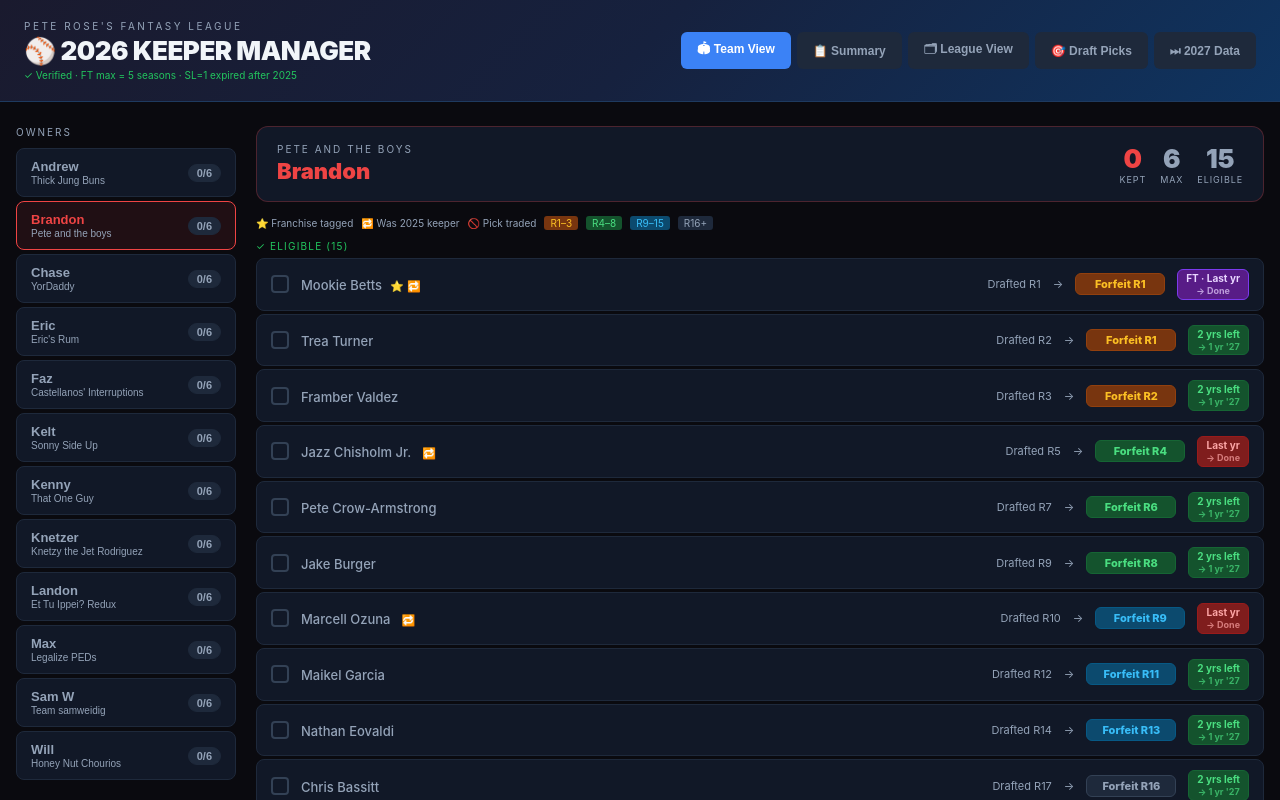
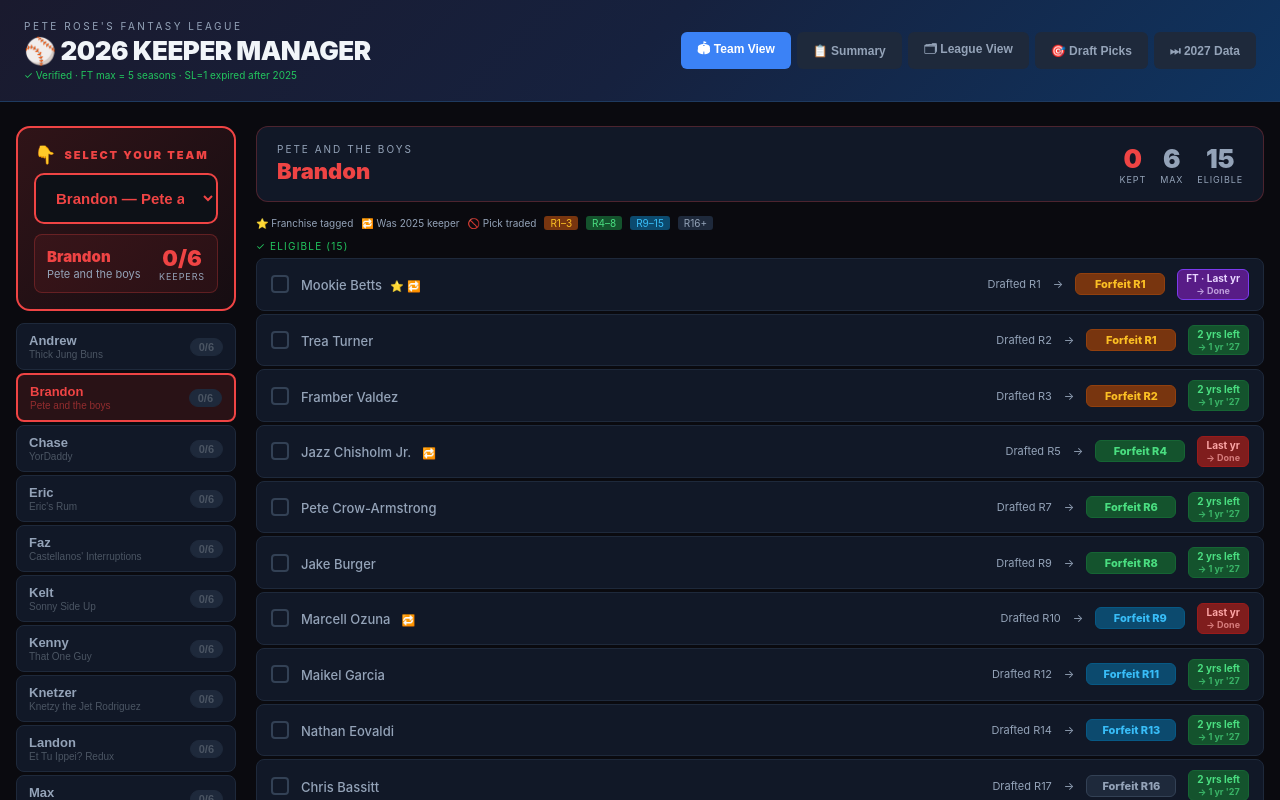
Before and after one commit to chasevandiver/fantasybaseballkeepers, a React (Vite) app: page / in a window 1280 px wide. Shown: the top 800 px of the page. Built offline with nearby package versions, Linux system fonts and the light colour scheme.

Commit message:
Update App.jsx

```diff
--- a/src/App.jsx
+++ b/src/App.jsx
@@ -560,32 +560,81 @@ export default function KeeperManager() {
           display: "grid", gridTemplateColumns: isMobile ? "1fr" : "220px 1fr", gap: 20
         }}>
 
-          {/* Owner selector */}
-          {isMobile ? (
+          {/* ── OWNER SELECTOR — big & obvious for everyone ── */}
+          <div>
+            <div style={{
+              background: `linear-gradient(135deg, ${ownerColor}2a, ${ownerColor}0d)`,
+              border: `2px solid ${ownerColor}`,
+              borderRadius: 14,
+              padding: "16px",
+              position: isMobile ? "sticky" : "static",
+              top: 0,
+              zIndex: 20,
+              marginBottom: 12,
+            }}>
+              {/* Label */}
+              <div style={{
+                fontSize: 11, fontWeight: 900, letterSpacing: "0.18em",
+                color: ownerColor, textTransform: "uppercase", marginBottom: 8,
+                display: "flex", alignItems: "center", gap: 6,
+              }}>
+                <span style={{ fontSize: 18 }}>👇</span> SELECT YOUR TEAM
+              </div>
+
+              {/* The dropdown */}
               <select
                 value={selectedOwner}
                 onChange={e => setSelectedOwner(e.target.value)}
                 style={{
-                width: "100%", padding: "10px 14px", borderRadius: 8,
-                background: "#111827", color: ownerColor,
-                border: `1px solid ${ownerColor}`, fontSize: 14, fontWeight: 700,
-                position: "sticky", top: 0, zIndex: 10,
+                  width: "100%",
+                  padding: "14px 16px",
+                  borderRadius: 10,
+                  background: "#0d1117",
+                  color: ownerColor,
+                  border: `2px solid ${ownerColor}`,
+                  fontSize: isMobile ? 17 : 15,
+                  fontWeight: 800,
+                  cursor: "pointer",
+                  appearance: "auto",
+                  WebkitAppearance: "auto",
+                  lineHeight: 1.3,
                 }}
               >
                 {OWNER_ORDER.map(o => {
                   const sel = selections[o];
-                const ft = franchiseTags[o];
+                  const kept = sel.size;
+                  const status = kept === 0 ? "no picks yet" : kept === MAX_KEEPERS ? "FULL" : `${kept}/${MAX_KEEPERS} kept`;
                   return (
                     <option key={o} value={o}>
-                    {o} — {KEEPER_DATA[o].teamName} [{sel.size}/{MAX_KEEPERS}]
+                      {o} — {KEEPER_DATA[o].teamName}  [{status}]
                     </option>
                   );
                 })}
               </select>
-          ) : (
+
+              {/* Active team info strip */}
+              <div style={{
+                marginTop: 10, padding: "10px 12px", borderRadius: 8,
+                background: `${ownerColor}15`, border: `1px solid ${ownerColor}44`,
+                display: "flex", justifyContent: "space-between", alignItems: "center",
+              }}>
                 <div>
-              <div style={{ fontSize: 10, letterSpacing: "0.2em", color: "#94a3b8", textTransform: "uppercase", marginBottom: 10 }}>Owners</div>
-              <div style={{ display: "flex", flexDirection: "column", gap: 4 }}>
+                  <div style={{ fontSize: 15, fontWeight: 900, color: ownerColor }}>{selectedOwner}</div>
+                  <div style={{ fontSize: 11, color: "#94a3b8", marginTop: 1 }}>{ownerData.teamName}</div>
+                </div>
+                <div style={{ textAlign: "center" }}>
+                  <div style={{
+                    fontSize: 22, fontWeight: 900,
+                    color: currentSel.size >= MAX_KEEPERS ? "#ef4444" : ownerColor,
+                  }}>{currentSel.size}/{MAX_KEEPERS}</div>
+                  <div style={{ fontSize: 9, color: "#94a3b8", letterSpacing: "0.1em" }}>KEEPERS</div>
+                </div>
+              </div>
+            </div>
+
+            {/* Desktop: full clickable list below */}
+            {!isMobile && (
+              <div style={{ display: "flex", flexDirection: "column", gap: 3 }}>
                 {OWNER_ORDER.map(owner => {
                   const data = KEEPER_DATA[owner];
                   const sel = selections[owner];
@@ -593,20 +642,20 @@ export default function KeeperManager() {
                   const isActive = selectedOwner === owner;
                   return (
                     <button key={owner} onClick={() => setSelectedOwner(owner)} style={{
-                      padding: "10px 14px", borderRadius: 8,
-                      border: isActive ? `1px solid ${color}` : "1px solid #1e293b",
+                      padding: "9px 12px", borderRadius: 8,
+                      border: isActive ? `2px solid ${color}` : "1px solid #1e293b",
                       cursor: "pointer", textAlign: "left",
-                      background: isActive ? `${color}18` : "#111827"
+                      background: isActive ? `${color}22` : "#111827",
                     }}>
                       <div style={{ display: "flex", justifyContent: "space-between", alignItems: "center" }}>
                         <div>
                           <div style={{ fontSize: 13, fontWeight: 700, color: isActive ? color : "#94a3b8" }}>{owner}</div>
-                          <div style={{ fontSize: 10, color: "#94a3b8", marginTop: 1 }}>{data.teamName}</div>
+                          <div style={{ fontSize: 10, color: isActive ? `${color}88` : "#4b5563", marginTop: 1 }}>{data.teamName}</div>
                         </div>
                         <div style={{
                           fontSize: 11, fontWeight: 700, padding: "2px 8px", borderRadius: 999,
                           background: sel.size > 0 ? `${color}22` : "#1e293b",
-                          color: sel.size > 0 ? color : "#94a3b8",
+                          color: sel.size > 0 ? color : "#4b5563",
                           border: `1px solid ${sel.size > 0 ? color + "44" : "#1e293b"}`
                         }}>{sel.size}/{MAX_KEEPERS}</div>
                       </div>
@@ -614,8 +663,8 @@ export default function KeeperManager() {
                   );
                 })}
               </div>
+            )}
           </div>
-          )}
 
           {/* Main panel */}
           <div>
```
Lines whose indentation alone changed are shown as unchanged.
